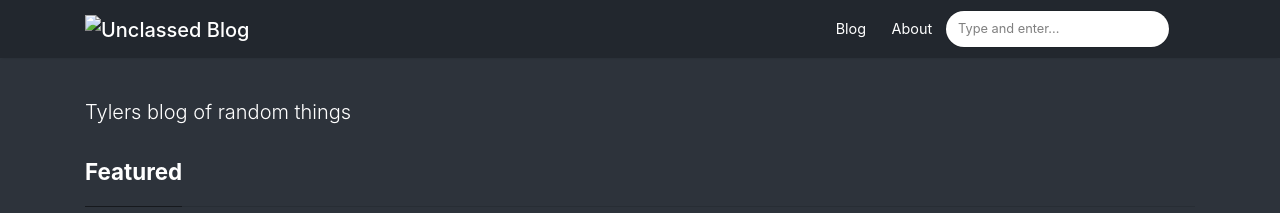
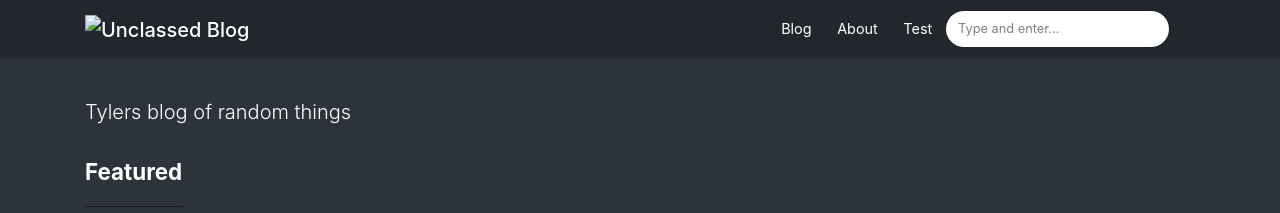
Before and after one commit to UnclassedPenguin/unclassedpenguin.github.io, a Jekyll site: the page built from index.html, in a window 1280 px wide. Shown: the top 213 px of the page. Built offline with Jekyll 4.4.1, drawn with Linux system fonts in a browser that asks for light colours; nearby versions of some CDN libraries; the list of posts is cut into pages by our own code; grey boxes are pictures that could not be loaded.

Commit message:
add test to menu

```diff
--- a/_layouts/default.html
+++ b/_layouts/default.html
@@ -75,6 +75,9 @@
                 <a class="nav-link" href="{{ site.baseurl }}/about">About</a>
                 </li>
 
+				<li class="nav-item">
+					<a class="nav-link" href="{{ site.baseurl }}/test">Test</a>
+				</li>
 
                 {% include search-lunr.html %}
 
```
